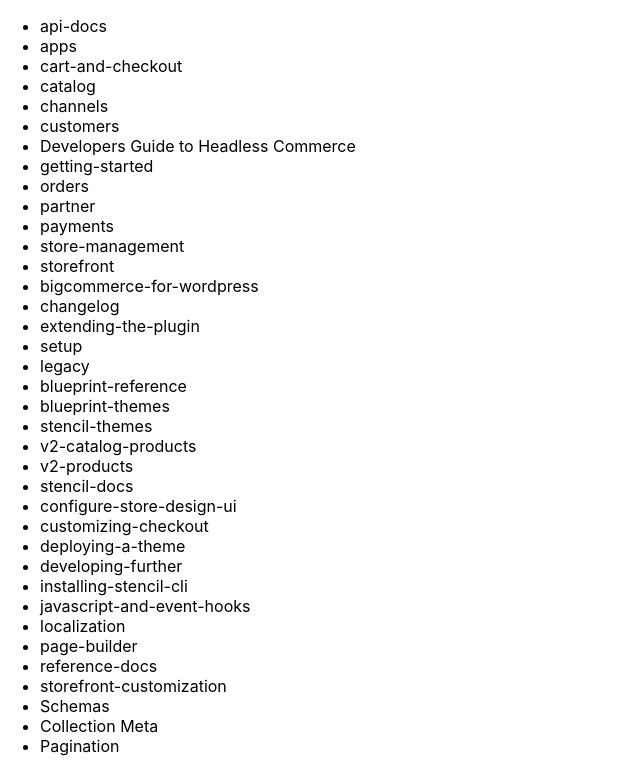
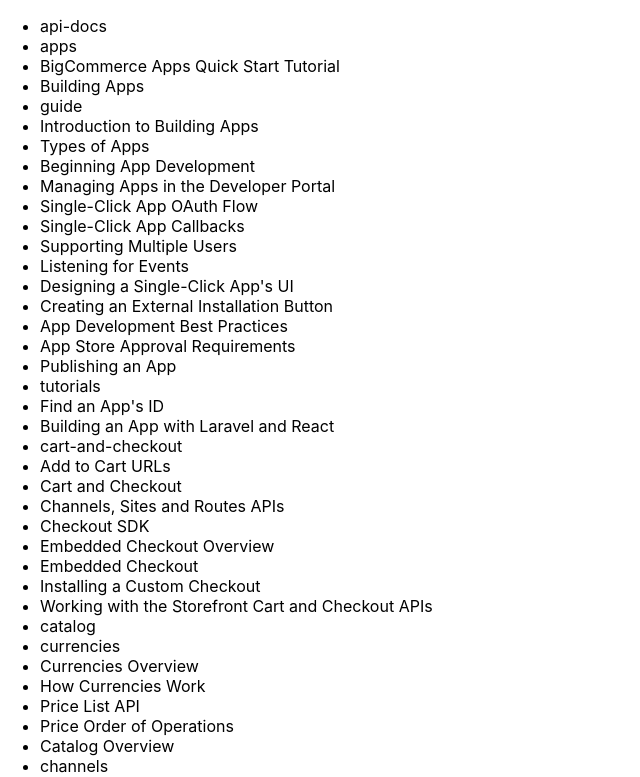
Before and after one commit to markcmurphy/stoplight-elm-portal, a Next.js app: page / in a window 1280 px wide. Shown: the top 777 px of the page, without its empty margins (0-640 px from the left). Built offline with nearby package versions, Linux system fonts and the light colour scheme.

Commit message:
generates longer sample list items

```diff
--- a/pages/index.js
+++ b/pages/index.js
@@ -2,31 +2,28 @@
 import Image from 'next/image';
 import styles from '../styles/Home.module.css';
 import Link from 'next/link';
-import TagCloud from 'react-tag-cloud';
 import { StoplightProject } from '@stoplight/elements-dev-portal';
 import { useState } from 'react';
-import randomColor from 'randomcolor';
 
 export default function Home() {
-  const [results, setResults] = useState([]);
-  const getData = () => {
-    fetch(
-      'https://stoplight.io/api/v1/projects/cHJqOjI4MDIz/table-of-contents',
-      {
-        method: 'GET',
-        redirect: 'follow',
-      }
-    )
-      .then((response) => response.json())
-      .then((result) => {
-        return result.items;
-      });
-  };
+  // const [results, setResults] = useState([]);
+  // const getData = () => {
+  //   fetch(
+  //     'https://stoplight.io/api/v1/projects/cHJqOjI4MDIz/table-of-contents',
+  //     {
+  //       method: 'GET',
+  //       redirect: 'follow',
+  //     }
+  //   )
+  //     .then((response) => response.json())
+  //     .then((result) => {
+  //       return result.items;
+  //     });
+  // };
 
-  console.log(results);
+  // console.log(results);
 
   function ListItem(props) {
-    // Correct! There is no need to specify the key here:
     return (
       <li>
         <Link href={`/tags/${props.value}`}>
@@ -37,12 +34,24 @@
   }
 
   function NumberList(props) {
-    console.log(props);
     const titles = props.titles;
-    const listItems = titles.map((title) => (
-      // Correct! Key should be specified inside the array.
-      <ListItem key={title.id} value={title.title} />
+    let titlesArr = [];
+
+    function printAllVals(obj) {
+      for (let k in obj) {
+        if (typeof obj[k] === 'object') {
+          printAllVals(obj[k]);
+        } else {
+          k == 'title' ? titlesArr.push(obj[k]) : null;
+        }
+      }
+      return titlesArr;
+    }
+
+    const listItems = printAllVals(titles).map((title) => (
+      <ListItem key={title.index} value={title} />
     ));
+
     return <ul>{listItems}</ul>;
   }
 
```
